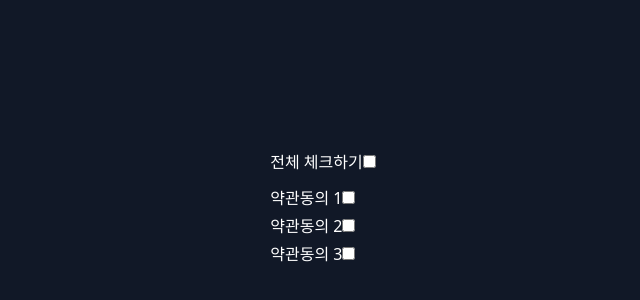
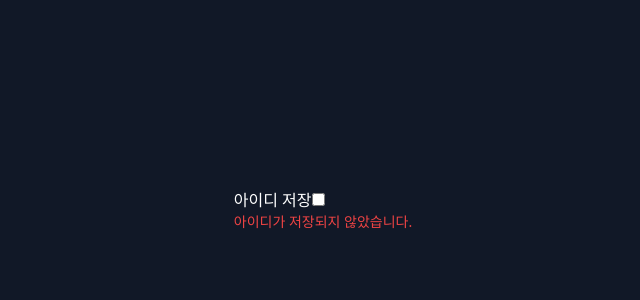
Before and after one commit to ppoyami/react-hooks-masters, a React (Create React App) app: page / in a window 1280 px wide. Shown: the part 190-490 px from the top of the page, without its empty margins (317-957 px from the left). Built offline with nearby package versions, Linux system fonts and the light colour scheme.

Commit message:
feat: useLocalStorage

```diff
--- a/src/App.js
+++ b/src/App.js
@@ -1,13 +1,17 @@
 // import Previous from '@/components/Previous';
 // import Dropdown from '@/components/Dropdown';
-import CheckList from '@/components/CheckList';
+// import CheckList from '@/components/CheckList';
+// import ToggleButton from '@/components/ToggleButton';
+import SaveCheckbox from '@/components/SaveCheckbox';
 
 export default function App() {
   return (
     <div className="flex-center h-screen">
       {/* <Previous /> */}
       {/* <Dropdown /> */}
-      <CheckList />
+      {/* <CheckList /> */}
+      {/* <ToggleButton /> */}
+      <SaveCheckbox />
     </div>
   );
 }
--- /dev/null
+++ b/src/components/SaveCheckbox.js
@@ -0,0 +1,35 @@
+import useLocalStorage from '@/hooks/useLocalStorage';
+
+export default function SaveCheckbox() {
+  const [list, setLocalStorage] = useLocalStorage('checklist', [
+    { label: '아이디 저장', checked: false },
+  ]);
+  const onCheckItem = label => {
+    return prevState =>
+      prevState.map(item =>
+        item.label === label ? { ...item, checked: !item.checked } : item
+      );
+  };
+
+  console.log(list);
+
+  return (
+    <div>
+      {list.map(item => (
+        <div key={item.label}>
+          <label>{item.label}</label>
+          <input
+            type="checkbox"
+            onChange={() => setLocalStorage(onCheckItem(item.label))}
+            checked={item.checked}
+          />
+          <span className="block text-sm text-red-500">
+            {item.checked
+              ? '아이디를 저장하였습니다.'
+              : '아이디가 저장되지 않았습니다.'}
+          </span>
+        </div>
+      ))}
+    </div>
+  );
+}
--- /dev/null
+++ b/src/components/ToggleButton.js
@@ -0,0 +1,9 @@
+import useToggle from '@/hooks/useToggle';
+
+import { ReactComponent as Moon } from 'assets/moon.svg';
+import { ReactComponent as Sun } from 'assets/sun.svg';
+
+export default function ToggleButton() {
+  const [value, onToggle] = useToggle();
+  return <button onClick={onToggle}>{value ? <Moon /> : <Sun />}</button>;
+}
--- /dev/null
+++ b/src/hooks/useLocalStorage.js
@@ -0,0 +1,30 @@
+import { useCallback, useState } from 'react';
+
+export default function useLocalStorage(key = '', initialValue = '') {
+  // 로컬스토리지의 값이나, 초기 값 인자로 상태를 정의한다.(컴포넌트가 마운트 할 때)
+  const [state, setState] = useState(() => {
+    try {
+      const item = window.localStorage.getItem(key);
+      console.log(item);
+
+      return item ? JSON.parse(item) : initialValue;
+    } catch (e) {
+      return initialValue;
+    }
+  });
+  // 로컬스토리지와 상태 값을 변경하는 함수를 제공한다.
+  const setLocalStorage = useCallback(
+    value => {
+      const newState = typeof value === 'function' ? value(state) : value;
+      try {
+        setState(newState);
+        window.localStorage.setItem(key, JSON.stringify(newState));
+      } catch (e) {
+        console.error(`Unable to store new value for ${key} in localStorage.`);
+      }
+    },
+    [key, state]
+  );
+
+  return [state, setLocalStorage];
+}
--- /dev/null
+++ b/src/hooks/useToggle.js
@@ -0,0 +1,11 @@
+import { useState } from 'react';
+
+export default function useToggle() {
+  const [value, setValue] = useState(false);
+
+  const onToggle = value => {
+    setValue(prev => (typeof value === 'boolean' ? value : !prev));
+  };
+
+  return [value, onToggle];
+}
--- a/src/styles/global.css
+++ b/src/styles/global.css
@@ -4,7 +4,7 @@
 
 @layer base {
   body {
-    @apply min-h-screen bg-gray-900 text-white;
+    @apply min-h-screen bg-gray-900 text-white dark:text-gray-900 dark:bg-white;
   }
 }
 
--- a/tailwind.config.js
+++ b/tailwind.config.js
@@ -1,6 +1,6 @@
 module.exports = {
   purge: [],
-  darkMode: false, // or 'media' or 'class'
+  darkMode: 'class', // or 'media' or 'class'
   theme: {
     extend: {},
   },
@@ -8,4 +8,4 @@ module.exports = {
     extend: {},
   },
   plugins: [],
-}
+};
```
Also changed, not shown: src/assets/moon.svg (added), src/assets/sun.svg (added).
